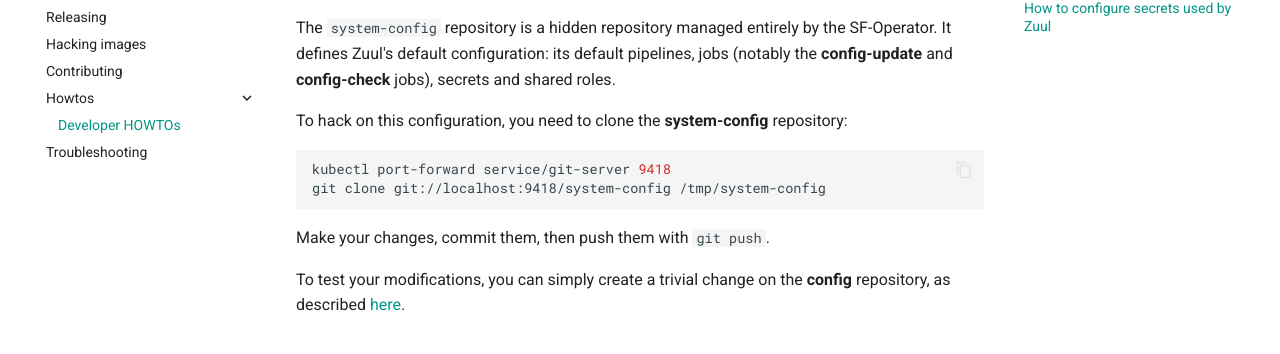
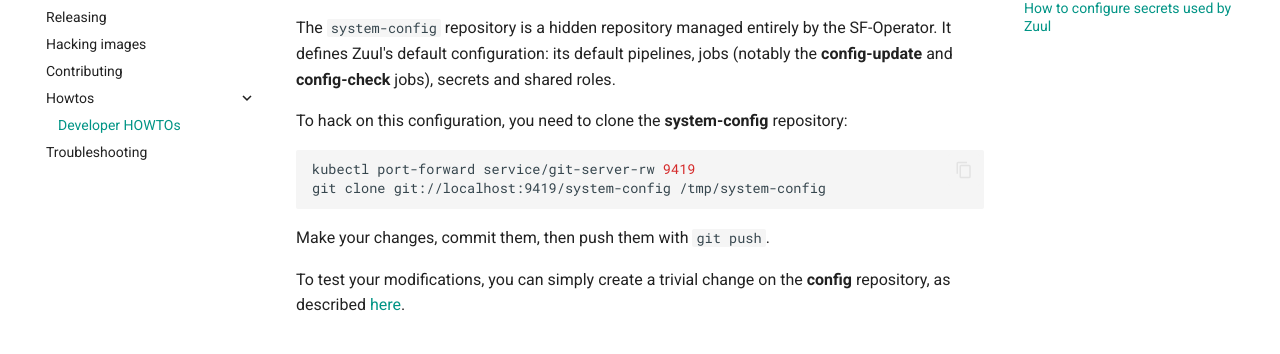
Before and after one commit to softwarefactory-project/sf-operator, an MkDocs documentation site: the page built from doc/developer/howtos/index.md, in a window 1280 px wide and 900 px high, scrolled down 893 px. Shown: the part 244-598 px from the top of the window. Built offline with MkDocs 1.6.1 and Material for MkDocs 9.7.7, drawn with Linux system fonts in a browser that asks for light colours; comment, search, counter and statistics services are not loaded.

Commit message:
fix outdated documentation
Change-Id: Ia3f67164092aeb1262a4f92399b42d4087a00971

````diff
--- a/doc/developer/howtos/index.md
+++ b/doc/developer/howtos/index.md
@@ -47,8 +47,8 @@ Zuul's default configuration: its default pipelines, jobs (notably the **config-
 To hack on this configuration, you need to clone the **system-config** repository:
 
 ```sh
-kubectl port-forward service/git-server 9418
-git clone git://localhost:9418/system-config /tmp/system-config
+kubectl port-forward service/git-server-rw 9419
+git clone git://localhost:9419/system-config /tmp/system-config
 ```
 
 Make your changes, commit them, then push them with `git push`.
````
